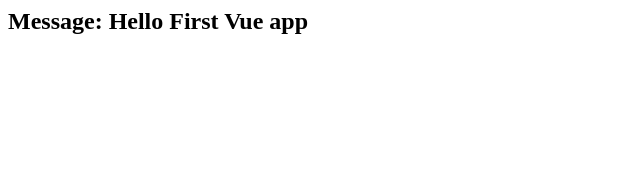
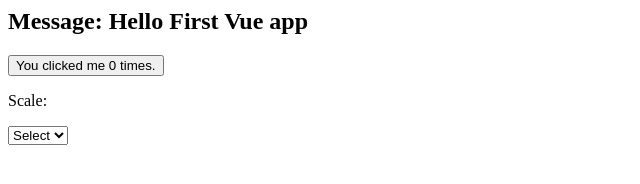
Before and after one commit to dsdardik/MusicalScales, a plain HTML site: page index.html in a window 1280 px wide. Shown: the whole page, without its empty margins (0-640 px from the left). Drawn offline with nearby package versions, Linux system fonts and the light colour scheme.

Commit message:
testing vue templates. refactoring scale constructor

```diff
--- a/index.html
+++ b/index.html
@@ -5,6 +5,12 @@
 	<body>
 		<div id="app">
 			<h2> Message: {{ titleMessage() }}</h2>
+
+			<my-comp>
+			</my-comp>
+			<dropdown value="A">
+			</dropdown>
+
 		</div>
 		<script type="text/javascript" src="scales.js"></script>
 		<script type="text/javascript">
@@ -12,11 +18,32 @@
 			var vue  = new Vue({
 				el: '#app',
 				data: {
-					message: 'First Vue app'
+					message: 'First Vue app',
+					htmlContent: '<p>Scale:</p><select><option value="">Select</option></select>'
 				},
 				methods: {
 					titleMessage : function(){
 						return "Hello " + this.message;
+					}
+				},
+				components: {
+					'dropdown' : {
+						props: ['value'],
+						template:  `<div>
+										<p>Scale:</p>
+										<select>
+											<option value="">Select</option>
+											<option :value="value">{{value}}</option>
+										</select>
+									</div>`
+					},
+					'my-comp' : {
+						data: function(){
+							return {
+								count: 0
+							}
+						},
+						template: `<button v-on:click="count++">You clicked me {{ count }} times.</button>`
 					}
 				}
 			});
@@ -24,6 +51,7 @@
 
 
 
+
 		</script>
 	</body>
 </html>
--- a/scales.js
+++ b/scales.js
@@ -25,9 +25,9 @@ class Scale {
 	}
 }
 
-class ScaleType {
+class ScaleType { // Ex: var scaleType = new ScaleType; scaleType.generateScale(letter, type, sharps);
 
-	constructor(letter, type, sharps = true){
+	constructor(){
 
 		this.letters = {
 			sharps: ['A','A#','B','C','C#','D','D#','E','F','F#','G','G#'],
@@ -38,10 +38,10 @@ class ScaleType {
 			minor: { sequence : [2,1,2,2,2,1,2], chordDegree : ['min','dim','maj','min','min','maj','dom'] }
 		}
 
-		return this.generateScale(letter, sharps, type);
+		//return this;
 	}
 
-	generateScale(letter, sharps, type){
+	generateScale(letter, type, sharps = true){
 		var scale = new Scale(letter, type)
 		var seq = this.scale[type].sequence;
 		var chordDegree = this.scale[type].chordDegree;
```
